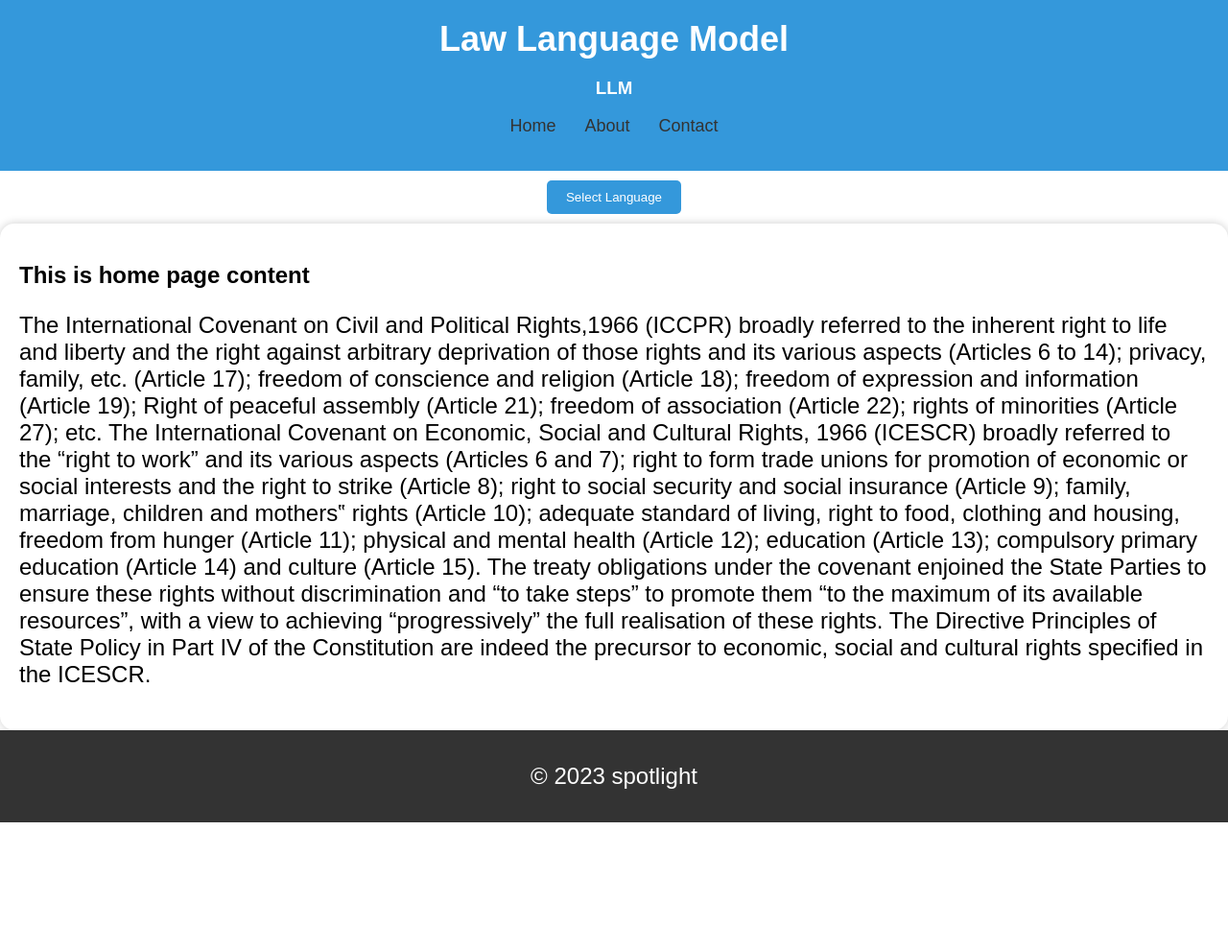
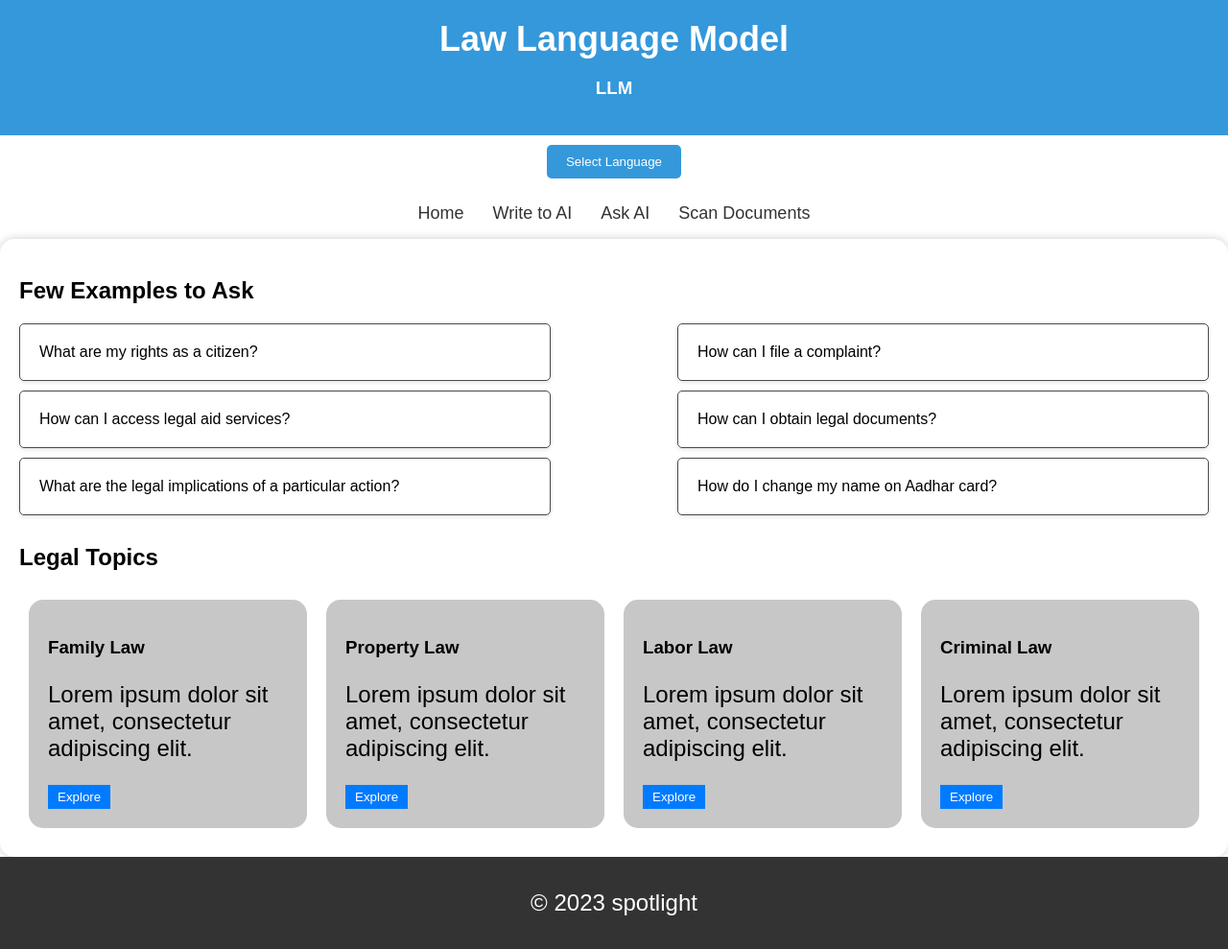
Before and after one commit to adimail/spotlight, a Django app: page / in a window 1280 px wide. Shown: the whole page at 96% size. Before the commit the page ends 857 px from the top, so only its background shows below. Run offline with Django 4.2, Linux system fonts and the light colour scheme.

Commit message:
updated project templates

```diff
--- /dev/null
+++ b/llm/forms.py
@@ -0,0 +1,4 @@
+from django import forms
+
+class FileUploadForm(forms.Form):
+    file = forms.FileField()
--- a/llm/static/llm/js/script.js
+++ b/llm/static/llm/js/script.js
@@ -2,25 +2,20 @@ const openPopupButton = document.getElementById("open-popup");
 const popupContainer = document.getElementById("popup-container");
 const translateButton = document.getElementById("translate-button");
 
-// Add an event listener to the popup container to handle language button clicks
 popupContainer.addEventListener("click", (event) => {
     if (event.target.tagName === "BUTTON") {
         const selectedLanguage = event.target.textContent;
 
-        // Hide the popup container
         popupContainer.style.display = "none";
     }
 });
 
 openPopupButton.addEventListener("click", () => {
-    // const selectedLanguageElement = document.getElementById("selected-language");
-    // selectedLanguageElement.textContent = "English";
 
     popupContainer.style.display = "flex";
 });
 
 translateButton.addEventListener("click", () => {
-    // Hide the popup container before translating
     popupContainer.style.display = "none";
 
     translatePage();
@@ -30,7 +25,6 @@ function translatePage() {
     const targetLanguage = document.getElementById('targetLanguage').value;
     const contentToTranslate = document.body.innerHTML;
 
-    // Send a request to the Translation API to translate the content
     fetch(`https://translation.googleapis.com/language/translate/v2?key=AIzaSyBn8mHJUP1N38npOK2Yd4pIE0Pg2y21sU0`, {
         method: 'POST',
         body: JSON.stringify({
@@ -45,10 +39,43 @@ function translatePage() {
     .then(data => {
         const translatedText = data.data.translations[0].translatedText;
 
-        // Update the content of the current page with the translated content
         document.body.innerHTML = translatedText;
     })
     .catch(error => {
         console.error('Translation error:', error);
     });
 }
+
+
+navigator.mediaDevices.getUserMedia({ audio: true })
+  .then(function(stream) {
+    const mediaRecorder = new MediaRecorder(stream);
+    const chunks = [];
+
+    mediaRecorder.ondataavailable = function(event) {
+      if (event.data.size > 0) {
+        chunks.push(event.data);
+      }
+    };
+
+    document.getElementById('startRecording').addEventListener('click', function() {
+      mediaRecorder.start();
+      document.getElementById('startRecording').disabled = true;
+      document.getElementById('stopRecording').disabled = false;
+    });
+
+    document.getElementById('stopRecording').addEventListener('click', function() {
+      mediaRecorder.stop();
+      document.getElementById('startRecording').disabled = false;
+      document.getElementById('stopRecording').disabled = true;
+    });
+
+    mediaRecorder.onstop = function() {
+      const audioBlob = new Blob(chunks, { type: 'audio/wav' });
+      const audioUrl = URL.createObjectURL(audioBlob);
+      document.getElementById('audioPlayer').src = audioUrl;
+    };
+  })
+  .catch(function(error) {
+    console.error('Error accessing the microphone:', error);
+  });
--- a/llm/templates/about.html
+++ /dev/null
@@ -1,6 +0,0 @@
-{% extends "index.html" %}
-
-{% block content %}
-    <h2>About Us</h2>
-    <p>We are a company dedicated to...</p>
-{% endblock %}
--- a/llm/templates/contact.html
+++ /dev/null
@@ -1,6 +0,0 @@
-{% extends "index.html" %}
-
-{% block content %}
-    <h2>Contact Us</h2>
-    <p>Contact us at example@example.com</p>
-{% endblock %}
--- a/llm/templates/index.html
+++ b/llm/templates/index.html
@@ -8,24 +8,15 @@
 </head>
 <body>
     <header>
-        <!-- Common header content -->
         <h1>Law Language Model</h1>
         <h3>LLM</h3>
-        <nav>
-            <!-- Navigation menu -->
-            <ul>
-                <li><a href="/">Home</a></li>
-                <li><a href="/about">About</a></li>
-                <li><a href="/contact">Contact</a></li>
-            </ul>
-        </nav>
+
     </header>
 
     <button id="open-popup">Select Language</button>
 
     <div class="popup-container" id="popup-container">
         <div class="popup" id="popup">
-            <!-- Content for the pop-up goes here -->
             <p>Select your language</p>
             <select id="targetLanguage">
                 <option value="en">English</option>
@@ -35,33 +26,112 @@
                 <option value="gu">Gujarati</option>
                 <option value="ta">Tamil</option>
                 <option value="te">Telugu</option>
-                <!-- Add more Indian local languages as options -->
             </select>
             <button id="translate-button">Translate</button>
         </div>
     </div>
+    <nav>
+        <ul>
+            <li><a href="/">Home</a></li>
+            <li><a href="/write">Write to AI</a></li>
+            <li><a href="/ask">Ask AI</a></li>
+            <li><a href="/docs">Scan Documents</a></li>
+        </ul>
+    </nav>
 
     <main>
         {% block content %}
+        <style>
+            .question-container {
+                background-color: #f9f9f9;
+                padding: 20px;
+                border: 1px solid #000000;
+                border-radius: 5px;
+                box-shadow: 0 2px 4px rgba(0, 0, 0, 0.1);
+            }
 
-        <h2>This is home page content</h2>
-        <p>The International Covenant on Civil and Political Rights,1966 (ICCPR) broadly referred
-            to the inherent right to life and liberty and the right against arbitrary deprivation of those rights
-            and its various aspects (Articles 6 to 14); privacy, family, etc. (Article 17); freedom of
-            conscience and religion (Article 18); freedom of expression and information (Article 19); Right
-            of peaceful assembly (Article 21); freedom of association (Article 22); rights of minorities
-            (Article 27); etc. The International Covenant on Economic, Social and Cultural Rights, 1966
-            (ICESCR) broadly referred to the “right to work” and its various aspects (Articles 6 and 7); right
-            to form trade unions for promotion of economic or social interests and the right to strike (Article
-            8); right to social security and social insurance (Article 9); family, marriage, children and
-            mothers‟ rights (Article 10); adequate standard of living, right to food, clothing and housing,
-            freedom from hunger (Article 11); physical and mental health (Article 12); education (Article
-            13); compulsory primary education (Article 14) and culture (Article 15). The treaty obligations
-            under the covenant enjoined the State Parties to ensure these rights without discrimination and
-            “to take steps” to promote them “to the maximum of its available resources”, with a view to
-            achieving “progressively” the full realisation of these rights. The Directive Principles of State
-            Policy in Part IV of the Constitution are indeed the precursor to economic, social and cultural
-            rights specified in the ICESCR.</p>
+            .question-container h2 {
+                font-size: 24px;
+                color: #333;
+                margin-bottom: 15px;
+            }
+
+            .columns {
+                display: flex;
+                justify-content: space-between;
+            }
+
+            .column {
+                width: 23%;
+                background-color: #c7c7c7;
+                border-radius: 15px;
+                padding: 20px;
+                margin: 10px;
+            }
+
+            .question {
+                width: 40vw;
+                background-color: #fff;
+                padding: 20px;
+                margin-bottom: 10px;
+                border: 1.2px solid #494949;
+                border-radius: 5px;
+                box-shadow: 0 2px 4px rgba(0, 0, 0, 0.1);
+            }
+
+            .explore-button {
+                display: block;
+                margin-top: 10px;
+                padding: 5px 10px;
+                background-color: #007BFF;
+                color: #fff;
+                border: none;
+                cursor: pointer;
+            }
+        </style>
+        <section>
+            <h2>Few Examples to Ask</h2>
+            <div class="questions">
+                <div class="columns">
+                    <div class="question">What are my rights as a citizen?</div>
+                    <div class="question">How can I file a complaint?</div>
+                </div>
+                <div class="columns">
+                    <div class="question">How can I access legal aid services?</div>
+                    <div class="question">How can I obtain legal documents?</div>
+                </div>
+                <div class="columns">
+                    <div class="question">What are the legal implications of a particular action?</div>
+                    <div class="question">How do I change my name on Aadhar card?</div>
+                </div>
+            </div>
+        </section>
+
+        <section>
+            <h2>Legal Topics</h2>
+            <div class="columns">
+                <div class="column">
+                    <h3>Family Law</h3>
+                    <p>Lorem ipsum dolor sit amet, consectetur adipiscing elit.</p>
+                    <button class="explore-button">Explore</button>
+                </div>
+                <div class="column">
+                    <h3>Property Law</h3>
+                    <p>Lorem ipsum dolor sit amet, consectetur adipiscing elit.</p>
+                    <button class="explore-button">Explore</button>
+                </div>
+                <div class="column">
+                    <h3>Labor Law</h3>
+                    <p>Lorem ipsum dolor sit amet, consectetur adipiscing elit.</p>
+                    <button class="explore-button">Explore</button>
+                </div>
+                <div class="column">
+                    <h3>Criminal Law</h3>
+                    <p>Lorem ipsum dolor sit amet, consectetur adipiscing elit.</p>
+                    <button class="explore-button">Explore</button>
+                </div>
+            </div>
+        </section>
 
         {% endblock %}
     </main>
--- /dev/null
+++ b/llm/templates/write.html
@@ -0,0 +1,6 @@
+{% extends "index.html" %}
+
+{% block content %}
+    <h2>Write to AI</h2>
+    <input type="text" id="myInput" name="myInput" placeholder="Write to AI">
+{% endblock %}
--- a/llm/urls.py
+++ b/llm/urls.py
@@ -2,7 +2,8 @@ from django.urls import path
 from . import views
 
 urlpatterns = [
-    path('', views.index_view, name='index'),
-    path('about/', views.about_view, name='about'),
-    path('contact/', views.contact_view, name='contact'),
+    path('', views.home_view, name='index'),
+    path('write/', views.write_view, name='write'),
+    path('ask/', views.ask_view, name='ask'),
+    path('docs/', views.docs_view, name='docs'),
 ]
--- a/llm/views.py
+++ b/llm/views.py
@@ -1,12 +1,42 @@
 from django.shortcuts import render, HttpResponse
+from django.shortcuts import render
+from django.http import HttpResponseRedirect
+from .forms import FileUploadForm  # Import your form definition
 
 # Create your views here.
 
-def index_view(request):
+def home_view(request):
     return render(request, 'index.html', {'page_title': 'Home'})
 
-def about_view(request):
-    return render(request, 'about.html', {'page_title': 'About Us'})
+def write_view(request):
+    return render(request, 'write.html', {'page_title': 'Write to AI'})
 
-def contact_view(request):
-    return render(request, 'contact.html', {'page_title': 'Contact Us'})
+def ask_view(request):
+    return render(request, 'ask.html', {'page_title': 'Ask AI'})
+
+def docs_view(request):
+    return render(request, 'docs.html', {'page_title': 'Documents'})
+
+
+
+
+
+def upload_file(request):
+    if request.method == 'POST':
+        form = FileUploadForm(request.POST, request.FILES)
+        if form.is_valid():
+            # Handle the uploaded file here
+            uploaded_file = form.cleaned_data['file']
+            # Process the file as needed
+            # For example, you can save it to a specific location
+            # with a unique name
+            # file_name = 'your_logic_to_generate_unique_name'
+            # with open(file_name, 'wb+') as destination:
+            #     for chunk in uploaded_file.chunks():
+            #         destination.write(chunk)
+
+            # Redirect to a success page or return a response
+            return HttpResponseRedirect('success/')
+    else:
+        form = FileUploadForm()
+    return render(request, 'upload.html', {'form': form})
```
Also changed, not shown: llm/templates/ask.html (added, +7 -0 lines), llm/templates/docs.html (added, +13 -0 lines).
